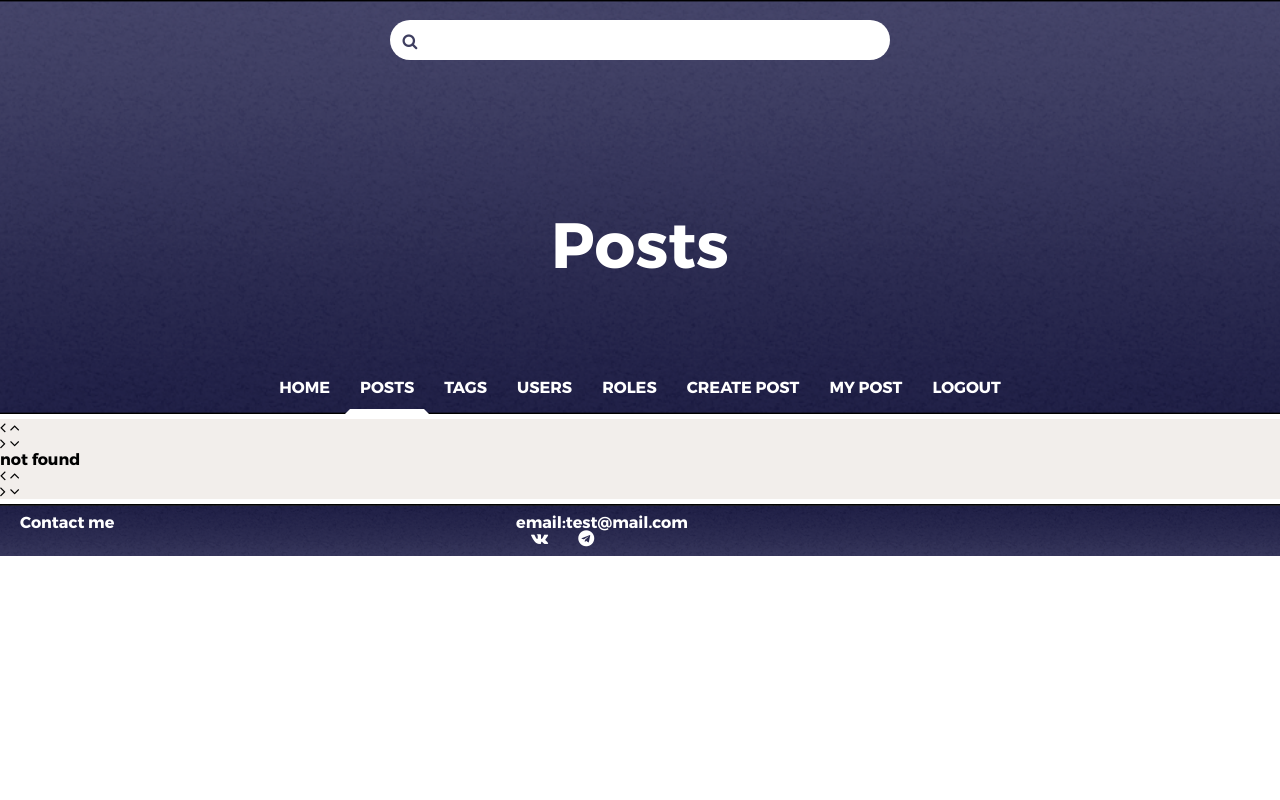
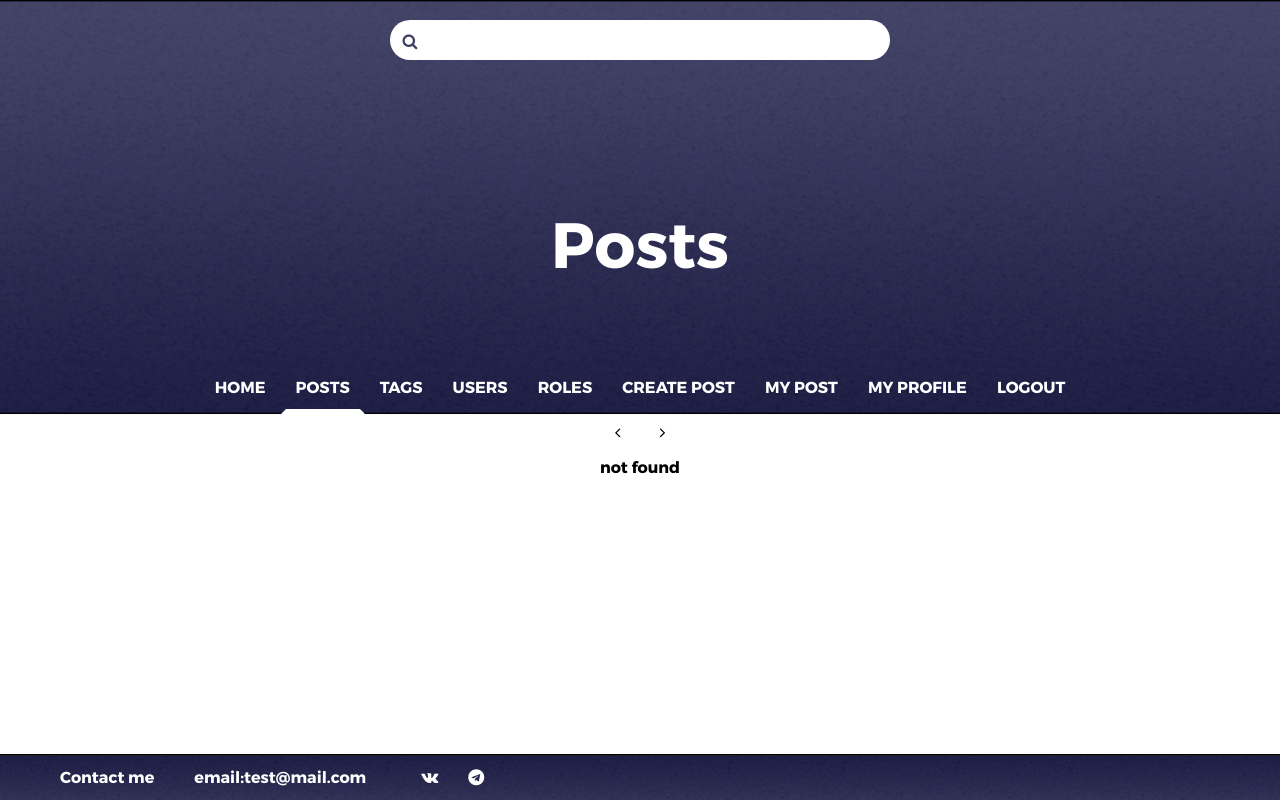
Before and after one commit to Muskelo/blog_3, a Flask app: page /list/post/ in a window 1280 px wide. Run offline with Flask 2, Linux system fonts and the light colour scheme; the visitor is signed in with stand-in values (Sample User, id 1); data comes from the database, SQL or seed files in the repository; data that the repository does not hold is empty; parts of the project's set-up code (start-up, migrations or seed data) failed here and were passed over; some libraries are stand-ins or nearby versions.

Commit message:
add many style

```diff
--- a/auth/templates/auth/create_role.html
+++ b/auth/templates/auth/create_role.html
@@ -12,7 +12,7 @@
 
     <button type="submit">Create Role</button>
 </form>
-
+    <br>
 {% if not errors %}
     <p>all ok</p>
 {% endif %}
--- a/auth/templates/auth/edit_role.html
+++ b/auth/templates/auth/edit_role.html
@@ -12,6 +12,7 @@
 
         <button type="submit">Save</button>
     </form>
+    <br>
     {% if not errors %}
         <p>all ok</p>
     {% endif %}
--- a/auth/templates/auth/role_in_list.html
+++ b/auth/templates/auth/role_in_list.html
@@ -1,6 +1,7 @@
 <div class="pages__item-email">
-    <a href="{{ url_for("list_items",item="user",roles=item.name) }}">{{ item.name }}</a>
-    {{ item.description }}
+    <h4>Role: <a href="{{ url_for("list_items",item="user",roles=item.name) }}">{{ item.name }}</a></h4>
+    <br>
+    Description: {{ item.description }}
 </div>
 {% if access(["God"]) %}
 
--- a/posts/templates/posts/create_post.html
+++ b/posts/templates/posts/create_post.html
@@ -19,7 +19,7 @@
 
         <button type="submit">Create Post</button>
     </form>
-
+    <br>
     {% if not errors %}
         <p>all ok</p>
     {% endif %}
--- a/posts/templates/posts/create_tag.html
+++ b/posts/templates/posts/create_tag.html
@@ -10,7 +10,7 @@
 
     <button type="submit">Create Tag</button>
 </form>
-
+    <br>
 {% if not errors %}
     <p>all ok</p>
 {% endif %}
--- a/posts/templates/posts/edit_post.html
+++ b/posts/templates/posts/edit_post.html
@@ -21,7 +21,7 @@
 
         <button type="submit">Save</button>
     </form>
-
+    <br>
     {% if not errors %}
         <p>all ok</p>
     {% endif %}
--- a/posts/templates/posts/edit_tag.html
+++ b/posts/templates/posts/edit_tag.html
@@ -10,6 +10,7 @@
 
         <button type="submit">Save</button>
     </form>
+    <br>
     {% if not errors %}
         <p>all ok</p>
     {% endif %}
--- a/posts/templates/posts/tag_in_list.html
+++ b/posts/templates/posts/tag_in_list.html
@@ -1,15 +1,15 @@
 <div class="pages__item-name">
-    <a href="{{ url_for("list_items",item="post",tag=item.name) }}">{{ item.name }}</a>
+    Tag name: <a href="{{ url_for("list_items",item="post",tag=item.name) }}">{{ item.name }}</a>
 </div>
 
 <div class="pages__item-form">
     {% if access(["moder"]) %}
         <form action="{{ url_for("edit_item",item_type="tag",item_id=item.id) }}">
-            <button>Edit post</button>
+            <button>Edit tag</button>
         </form>
 
         <form action="{{ url_for("delete_item",item_type="tag",item_id=item.id) }}" method="post">
-            <button type="submit">delete post</button>
+            <button type="submit">Delete tag</button>
         </form>
     {% endif %}
 </div>
--- a/static/css/base.css
+++ b/static/css/base.css
@@ -91,6 +91,8 @@ table {
 body {
     font-family: Montserrat, sans-serif;
     font-weight: 700;
+    position: relative;
+    min-height: 100vh;
 }
 
 
@@ -199,10 +201,6 @@ body {
     text-align: center;
 }
 
-@media screen and (min-width: 768px) and (max-width: 1024px) {
-
-}
-
 @media screen and (min-width: 1024px) {
     .header {
         grid-template-rows: 20px 40px 150px auto 100px 40px;
@@ -234,18 +232,21 @@ body {
         display: flex;
         justify-content: space-evenly;
     }
-    .nav ul li{
+
+    .nav ul li {
         height: 40px;
         color: white;
         padding: 0 10px;
     }
 
-    .nav ul li:hover{
+    .nav ul li:hover {
         border-bottom: white solid 5px;
     }
-    .nav ul li.nav__li_selected{
+
+    .nav ul li.nav__li_selected {
         border-bottom: white solid 5px;
     }
+
     .nav__button {
         display: none;
     }
@@ -254,14 +255,47 @@ body {
 /*HEADER END*/
 
 
+
 .main {
+    text-align: center;
+    padding-bottom: 50px;
+}
+
+.main form {
+    width: 100%;
+    display: flex;
+    flex-direction: column;
+    justify-content: space-evenly;
+    align-items: center;
+    text-align: center;
+}
+
+.main input,.main button {
     background-color: #f2eeeb;
+    border: #3f3f60 1px solid;
+    padding: 5px 10px;
+    margin: 10px 0;
+    border-radius: 5px;
+}
+.main img{
+    margin: auto;
+}
+.main h3{
+    font-size: 28px;
+    margin-bottom: 20px;
+}
+.main h4{
+    font-size: 20px;
+    margin-bottom: 14px;
 }
 
 
 /*FOOTER START*/
 
 .footer {
+    position: absolute;
+    bottom: 0;
+    width: 100%;
     display: grid;
     grid-template-columns: 20px 2fr 3fr 20px;
     grid-template-rows: 10px 1fr 1fr 10px;
@@ -290,6 +324,17 @@ body {
     padding: 0 15px;
 }
 
-@media screen and (min-width: 768px) and (max-width: 1024px) {
+@media screen and (min-width: 768px) {
+    .footer {
+        display: flex;
+        padding: 15px 40px;
+    }
 
+    .footer > * {
+        margin: 0 20px;
+    }
+
+    .footer__media {
+        justify-items: flex-end;
+    }
 }
--- /dev/null
+++ b/static/css/list.css
@@ -0,0 +1,95 @@
+.main {
+    display: grid;
+    grid-template-rows: auto;
+    grid-template-columns: 40px 1fr;
+    position: relative;
+}
+
+
+.selectPage ul {
+    display: flex;
+    flex-direction: column;
+}
+
+.selectPage li {
+    width: 45px;
+    height: 35px;
+}
+
+.selectPage li a {
+    width: inherit;
+    height: inherit;
+    border-left: 5px solid transparent;
+    line-height: 25px;
+    text-align: center;
+
+    transition-duration: 500ms;
+}
+
+.selectPage li a:hover {
+    border-color: #3f3f60;
+}
+
+.selectPage i:first-child {
+    display: none;
+}
+
+.page {
+    grid-area: 1/2/2/3;
+}
+
+.page__result > li {
+    padding: 20px 0;
+    border-bottom: 1px solid #3f3f60;
+}
+
+.page__result li:last-child {
+    border-bottom: none;
+}
+
+
+@media screen and (min-width: 768px) {
+    .main {
+        grid-template-rows: 40px 1fr;
+        grid-template-columns: 10px auto 10px;
+    }
+    .page {
+    grid-area: 2/2/3/3;
+    }
+    .selectPage{
+        grid-area:1/2/2/3;
+        display: flex;
+        justify-content: space-evenly;
+    }
+    .selectPage ul {
+        flex-direction: row;
+    }
+
+    .selectPage li a {
+        border-left: none;
+        border-top: 5px solid transparent;
+    }
+
+    .selectPage i:first-child {
+        display: block;
+    }
+
+    .selectPage i:last-child {
+        display: none;
+    }
+}
+
+/*User in list*/
+.pages__item button {
+    margin: 10px 0;
+    padding: 5px 12px;
+    border-radius: 10px;
+    background: #3f3f60;
+    color: white;
+}
+.pages__item-preview{
+    max-height: 50px;
+    width: 40%;
+    overflow: hidden;
+    margin: auto;
+}
--- a/templates/base.html
+++ b/templates/base.html
@@ -5,9 +5,6 @@
     <meta name="viewport"
           content="width=device-width, user-scalable=no, initial-scale=1.0, maximum-scale=1.0, minimum-scale=1.0">
     <meta http-equiv="X-UA-Compatible" content="ie=edge">
-
-    {% block head %}
-    {% endblock %}
 
 
     <link rel="stylesheet" href="{{ url_for("static",filename="css/base.css") }}">
@@ -22,6 +19,9 @@
             background-size: cover;
         }
     </style>
+
+    {% block head %}
+    {% endblock %}
 
 </head>
 <body>
@@ -58,7 +58,8 @@
             </li>
 
             {% if access(["God"]) %}
-                <li{% if request.path ==url_for("create_item",item_type = "role") %} class="nav__li_selected" {% endif %}>
+                <li{% if request.path ==url_for("create_item",item_type = "role") %}
+                    class="nav__li_selected" {% endif %}>
                     <a href="{{ url_for("create_item",item_type = "role") }}">
                         CREATE ROLE
                     </a>
@@ -66,7 +67,8 @@
             {% endif %}
 
             {% if access(["moder"]) %}
-                <li{% if request.path ==url_for("create_item",item_type = "tag") %} class="nav__li_selected" {% endif %}>
+                <li{% if request.path ==url_for("create_item",item_type = "tag") %}
+                    class="nav__li_selected" {% endif %}>
                     <a href="{{ url_for("create_item",item_type = "tag") }}">
                         CREATE TAG
                     </a>
@@ -93,9 +95,16 @@
                         CREATE POST
                     </a>
                 </li>
-                <li{% if request.path ==url_for("list_items",item = "post",author = current_user.email) %} class="nav__li_selected" {% endif %}>
+                <li{% if request.path ==url_for("list_items",item = "post",author = current_user.email) %}
+                    class="nav__li_selected" {% endif %}>
                     <a href="{{ url_for("list_items",item = "post",author = current_user.email) }}">
                         MY POST
+                    </a>
+                </li>
+                <li{% if request.path ==url_for("auth.read_user",user_id = current_user.id) %}
+                    class="nav__li_selected" {% endif %}>
+                    <a href="{{ url_for("auth.read_user",user_id = current_user.id) }}">
+                        MY PROFILE
                     </a>
                 </li>
                 <li{% if request.path ==url_for("security.logout") %} class="nav__li_selected" {% endif %}>
@@ -113,8 +122,8 @@
     </div>
 
     <div class="search">
-        <form action="{{ url_for("index") }}" method="get">
-            <input type="text" value="{{ request.args.get("search","") }}">
+        <form action="{{ url_for("list_items",item ="post") }}" method="get">
+            <input type="text" name="search" value="{{ request.args.get("search","") }}">
             <button type="submit"><i class="fa fa-search "></i></button>
         </form>
     </div>
@@ -148,6 +157,16 @@
 
 
     $(document).ready(function () {
+        const scrollOn = () => {
+            document.body.style.overflow = "";
+        };
+
+// Отключает скролл на странице
+        const scrollOff = () => {
+            document.body.style.overflow = "hidden";
+        };
+
+
         $(".nav__button").click(function () {
 
             if ($(".nav").css("top") !== "0px") {
@@ -161,6 +180,7 @@
                     .css("flex-direction", "column-reverse")
                     .css("background-color", "#3f3f60")
                     .css("color", "#ffffff");
+                scrollOff();
 
             } else {
                 $(".nav").css("top", "-100vh");
@@ -173,6 +193,7 @@
                     .css("flex-direction", "column")
                     .css("background-color", "#ffffff")
                     .css("color", "#3f3f60");
+                scrollOn();
             }
         })
     })
--- a/templates/list.html
+++ b/templates/list.html
@@ -1,12 +1,20 @@
 {% extends "base.html" %}
 {% block title %}{{ page_name }}{% endblock %}
-
+{% block head %}
+    <link rel="stylesheet" href="{{ url_for("static",filename="css/list.css") }}">
+{% endblock %}
 
 {% block main %}
     <div class="selectPage">
         <ul>
             <li>
-                <a href="./?page={{ page.prev_num }}{{ log }}">
+                <a
+                {% if page.has_prev%}
+                     href="./?page={{ page.prev_num }}{{ log }}"
+                {% else %}
+                    href="./?page={{ page.page }}{{ log }}"
+                {% endif %}
+                >
                     <i class="fa fa-angle-left"></i>
                     <i class="fa fa-angle-up"></i>
                 </a>
@@ -19,22 +27,29 @@
             {% endfor %}
 
             <li>
-                <a href="./?page={{ page.next_num }}{{ log }}">
+                <a
+                {% if page.has_next%}
+                     href="./?page={{ page.next_num }}{{ log }}"
+                {% else %}
+                    href="./?page={{ page.page }}{{ log }}"
+                {% endif %}
+                >
                     <i class="fa fa-angle-right"></i>
                     <i class="fa fa-angle-down"></i>
                 </a>
             </li>
         </ul>
     </div>
+
     <div class="page">
-        <ul class="errors">
+        <ul class="page__errors">
 
             {% for error in errors %}
                 <li>{{ error }}</li>
             {% endfor %}
 
         </ul>
-        <ul class="result">
+        <ul class="page__result">
 
             {% for item in page.items %}
                 <li>
@@ -48,28 +63,6 @@
 
         </ul>
     </div>
-    <div class="selectPage">
-        <ul>
-            <li>
-                <a href="./?page={{ page.prev_num }}{{ log }}">
-                    <i class="fa fa-angle-left"></i>
-                    <i class="fa fa-angle-up"></i>
-                </a>
-            </li>
 
-            {% for num in range(pages_near[0],pages_near[1]) %}
-                <li class="selectPage__numPage">
-                    <a href="./?page={{ num }}{{ log }}">{{ num }}</a>
-                </li>
-            {% endfor %}
-
-            <li>
-                <a href="./?page={{ page.next_num }}{{ log }}">
-                    <i class="fa fa-angle-right"></i>
-                    <i class="fa fa-angle-down"></i>
-                </a>
-            </li>
-        </ul>
-    </div>
 
 {% endblock %}
```
Also changed, not shown: auth/templates/auth/user_in_list.html (+19 -4 lines), posts/blueprint.py (+9 -2 lines), posts/static/posts/post.css (+24 -0 lines), posts/templates/posts/post.html (+18 -11 lines), posts/templates/posts/post_in_list.html (+12 -3 lines), posts/static/posts/img/82_86 .jpg (added), posts/static/posts/img/89_86.jpg (added), views.py (line endings or trailing spaces).
